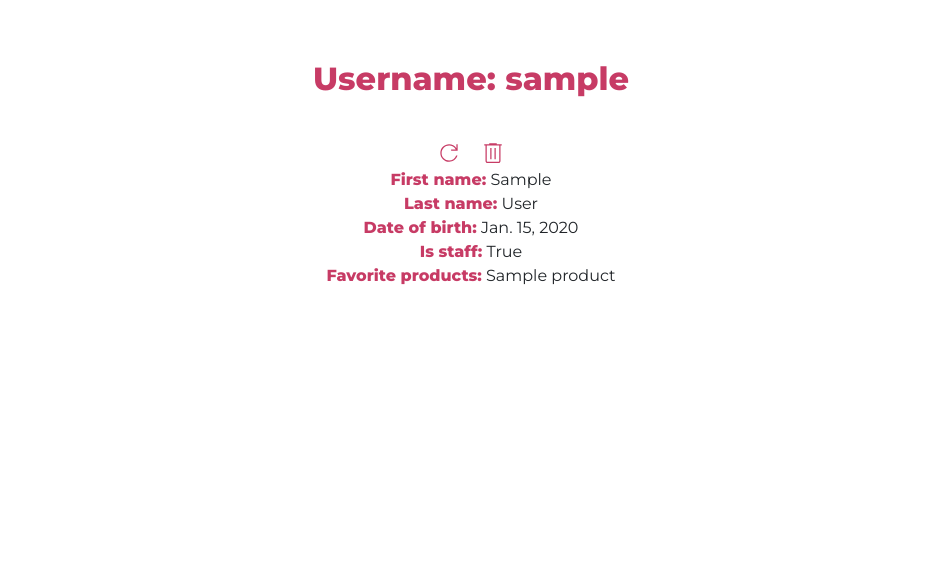
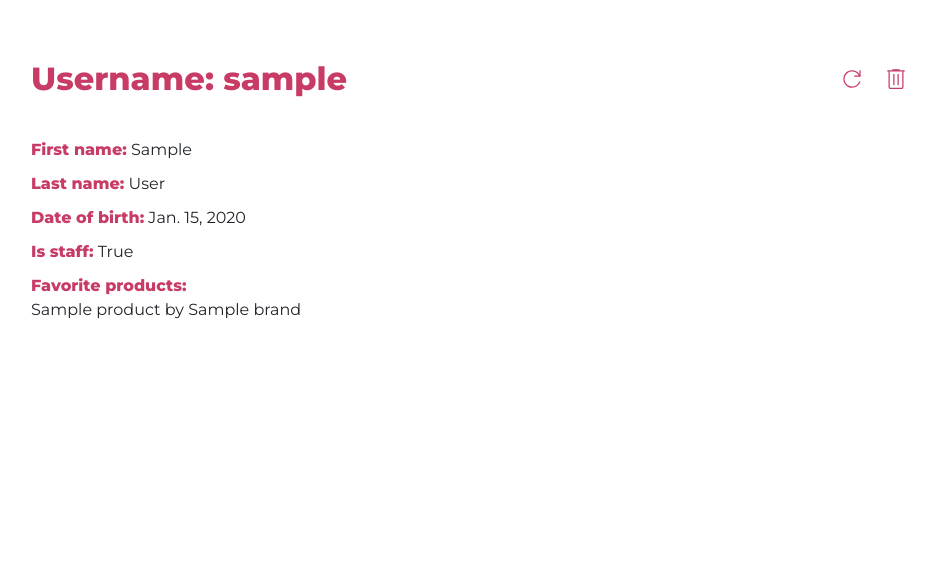
Before and after one commit to nailia-mamiedova/skincare-cosmetics-service, a Django app: page /members/1/detail/ in a window 1280 px wide. Shown: the part 88-650 px from the top of the page, without its empty margins (169-1104 px from the left). Run offline with Django 4.2, Linux system fonts and the light colour scheme; a user stored in the database is signed in; tables that the repository leaves empty hold one stand-in row (values such as "Sample post").

Commit message:
Add styles to member detail page & fix identation

```diff
--- a/templates/cosmetics/member_detail.html
+++ b/templates/cosmetics/member_detail.html
@@ -3,23 +3,27 @@
 {% block title %}Member detail{% endblock %}
 
 {% block content %}
-<div>
-  <h1 class="custom-40px-padding-bottom">Username: {{ member.username }}</h1>
+<div class="custom-member-detail">
+  <div class="custom-detail-top custom-40px-padding-bottom">
+    <h1>Username: {{ member.username }}</h1>
     <div>
       <a href="{% url 'cosmetics:member-update' pk=member.id%}" class="custom-update-delete"><img src="/static/icons/update.svg" alt=""></a>
       <a href="{% url 'cosmetics:member-delete' pk=member.id%}" class="custom-update-delete"><img src="/static/icons/delete.svg" alt=""></a>
     </div>
   </div>
-<div>
-  <p><strong>First name:</strong> {{ member.first_name }}</p>
-  <p><strong>Last name:</strong> {{ member.last_name }}</p>
-  <p><strong>Date of birth:</strong> {{ member.date_of_birth }}</p>
-  <p><strong>Is staff:</strong> {{ member.is_staff }}</p>
-  <strong>Favorite products:</strong>
+  <div class="custom-detail-content">
+    <p class="custom-detail-el"><strong>First name:</strong> {{ member.first_name }}</p>
+    <p class="custom-detail-el"><strong>Last name:</strong> {{ member.last_name }}</p>
+    <p class="custom-detail-el"><strong>Date of birth:</strong> {{ member.date_of_birth }}</p>
+    <p class="custom-detail-el"><strong>Is staff:</strong> {{ member.is_staff }}</p>
+    <strong class="custom-detail-el">Favorite products:</strong>
+    <ol>
       {% for product in member.favorite_products.all %}
-    {{ product.name }}
+        <li>{{ product.name }} by {{ product.brand.name }}</li>
       {% empty %}
-    No favorite products yet.
+        <li>No favorite products yet.</li>
       {% endfor %}
+    </ol>
+  </div>
 </div>
 {% endblock %}
```
Lines whose indentation alone changed are shown as unchanged.
